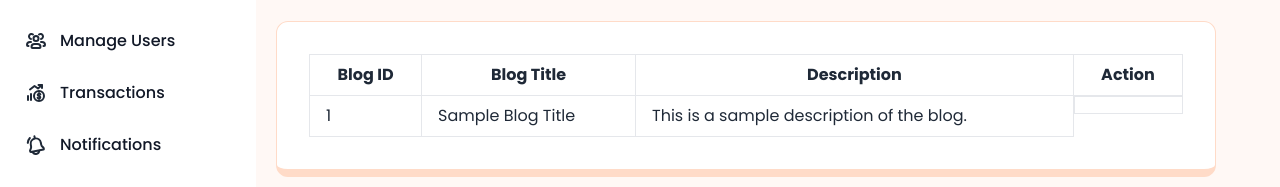
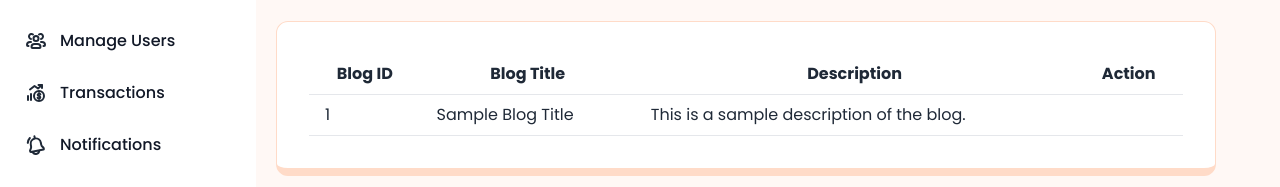
Before and after one commit to SCS3214-Group-21/frontend, a React (Vite) app: page /acceptblogs in a window 1280 px wide. Shown: the part 151-338 px from the top of the page. Built offline with nearby package versions, Linux system fonts and the light colour scheme; what chartjs-plugin-datalabels would draw is missing.

Commit message:
accepte blog

```diff
--- a/src/pages/AdminPage/AdminBlogAcceptPage.jsx
+++ b/src/pages/AdminPage/AdminBlogAcceptPage.jsx
@@ -2,6 +2,8 @@ import React from 'react'
 import Breadcrumb from '../../components/ui/Breadcrumb.jsx';
 import AdminSidebar from '../../components/AdminSidebar.jsx';
 import AdminHeader from '../../components/common/AdminHeader.jsx';
+
+
 
 function AdminBlogAcceptPage() {
 
@@ -27,22 +29,22 @@ function AdminBlogAcceptPage() {
                     </div>
                     <div className="pb-5">
                         <div className='w-full bg-white border border-[#FFDBC8] rounded-xl border-b-8 p-8 flex flex-row gap-10 sm:gap-5 flex-wrap'>
-                            <table className="w-full border-collapse">
+                            <table className="w-full border-collapse  rounded-xl flex-wrap">
                                 <thead>
                                     <tr>
-                                        <th className="px-4 py-2 border">Blog ID</th>
-                                        <th className="px-4 py-2 border">Blog Title</th>
-                                        <th className="px-4 py-2 border">Description</th>
-                                        <th className="px-4 py-2 border">Action</th>
+                                        <th className="px-4 py-2 border-b">Blog ID</th>
+                                        <th className="px-4 py-2 border-b">Blog Title</th>
+                                        <th className="px-4 py-2 border-b">Description</th>
+                                        <th className="px-4 py-2 border-b">Action</th>
                                     </tr>
                                 </thead>
                                 <tbody>
                                     {/* Replace this with dynamic rows from your data */}
                                     <tr>
-                                        <td className="px-4 py-2 border">1</td>
-                                        <td className="px-4 py-2 border">Sample Blog Title</td>
-                                        <td className="px-4 py-2 border ">This is a sample description of the blog.</td>
-                                        <td className="flex px-4 py-2 space-x-2 border">
+                                        <td className="px-4 py-2 border-b">1</td>
+                                        <td className="px-4 py-2 border-b">Sample Blog Title</td>
+                                        <td className="px-4 py-2 border-b">This is a sample description of the blog.</td>
+                                        <td className=" px-4 py-2 space-x-2 border-b">
                                             <button onClick={() => alert('View blog details')}>
                                                 {/* <FaEye className="text-blue-500" /> */}
                                             </button>
@@ -66,5 +68,4 @@ function AdminBlogAcceptPage() {
         </>
     )
 }
-
 export default AdminBlogAcceptPage
```
Also changed, not shown: src/pages/AdminPage/AdminBlogPage.jsx (line endings or trailing spaces).
